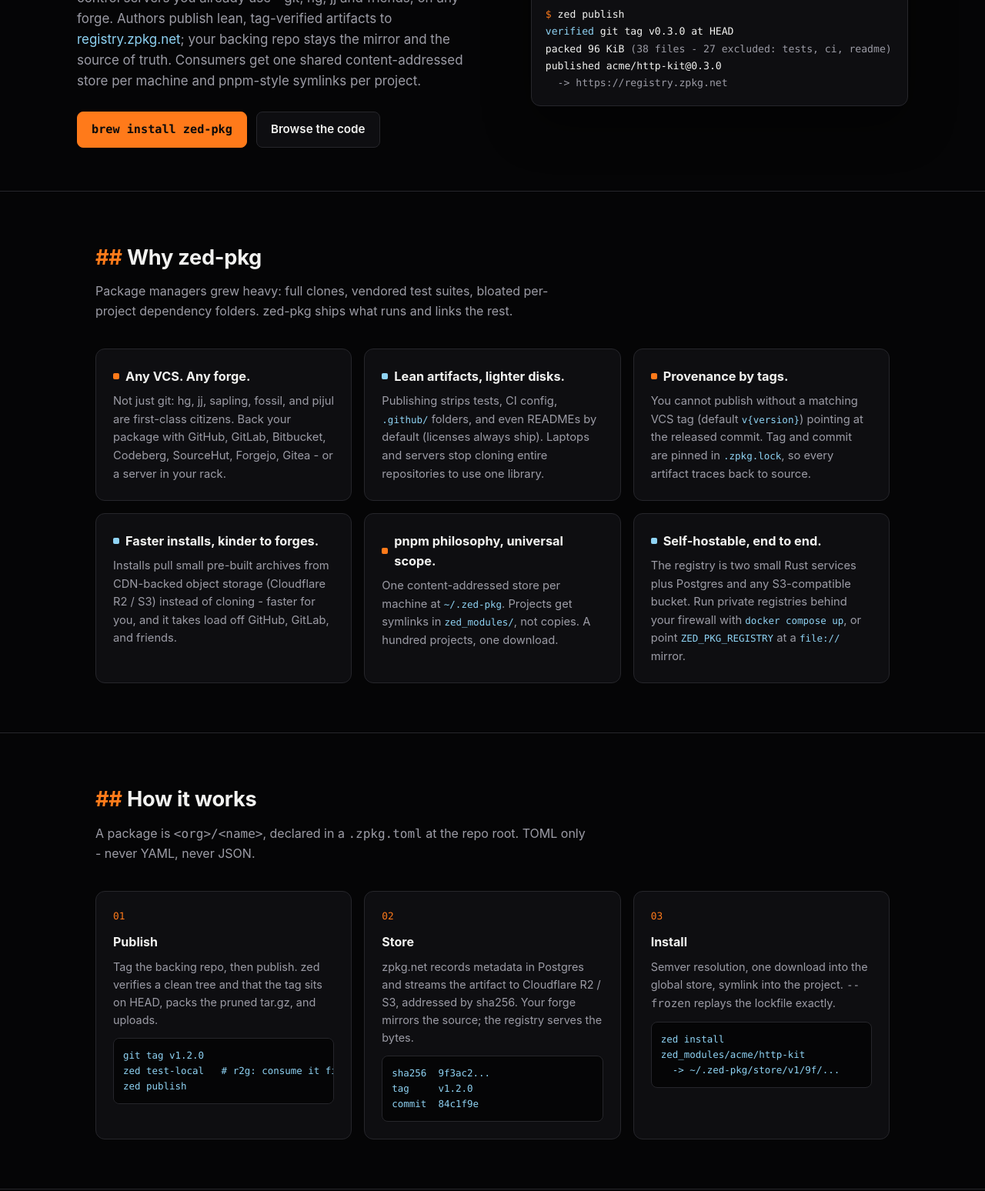
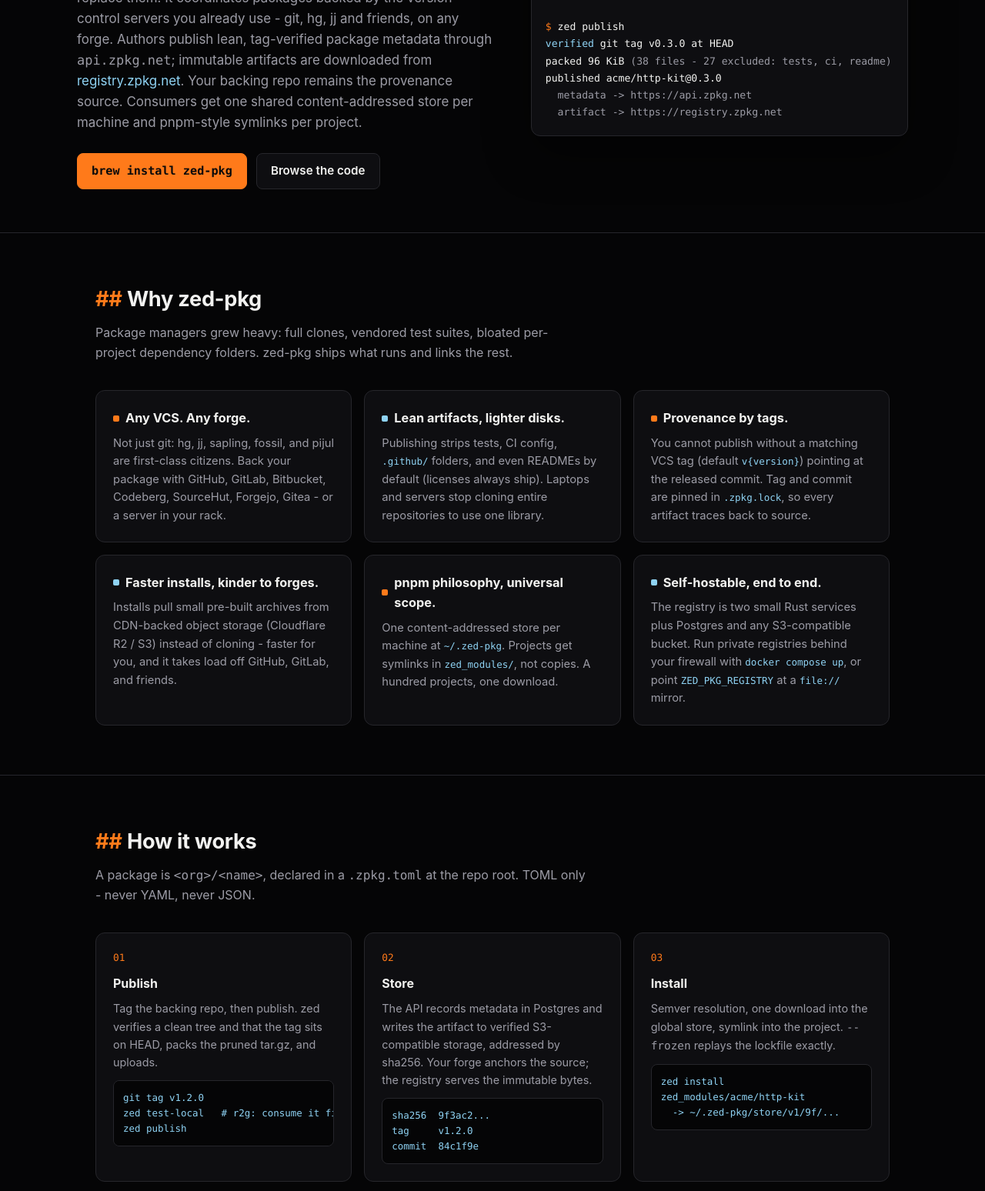
Before and after one commit to zed-pkg/zed-pkg.github.io, an Astro site: page / in a window 1280 px wide. Shown: the part 378-1926 px from the top of the page at 77% size. Built offline with nearby package versions, Linux system fonts and the light colour scheme; Astro itself is replaced by a stand-in of ours; no server answers.

Commit message:
docs(site): align canonical public service roles

```diff
--- a/astro.config.mjs
+++ b/astro.config.mjs
@@ -2,8 +2,8 @@
 
 // Served at https://zpkg.net (GitHub Pages custom domain; public/CNAME).
 // DNS lives in zed-infra/terraform/cloudflare — see docs/dns-zpkg-net.md
-// there for the cutover runbook. registry.zpkg.net is the API,
-// web.zpkg.net the registry UI; zpkg.tech is parked.
+// there for the cutover runbook. api.zpkg.net is the API,
+// registry.zpkg.net the artifact surface, and app.zpkg.net the browser UI.
 export default defineConfig({
   site: "https://zpkg.net",
 });
--- a/src/layouts/Base.astro
+++ b/src/layouts/Base.astro
@@ -9,7 +9,7 @@
 
 const {
   title = "zed-pkg — install packages, not repositories",
-  description = "zed-pkg is the universal package manager backed by the VCS hosts you already use: git, hg, jj and friends on GitHub, GitLab, Bitbucket, Codeberg, or your own servers. Lean, tag-verified artifacts; pnpm-style symlinks; container-first installs; self-hostable.",
+  description = "Zed supplements ecosystem-native package managers with cross-ecosystem coordination backed by the VCS hosts you already use. Lean, tag-verified artifacts; pnpm-style symlinks; container-first installs; self-hostable.",
 } = Astro.props;
 
 // Public content stays on zpkg.net. Authentication and account data terminate
--- a/src/pages/index.astro
+++ b/src/pages/index.astro
@@ -22,13 +22,14 @@
       <span class="eyebrow">v0.1 - early access</span>
       <h1>Install <span class="z">packages</span>, not repositories.</h1>
       <p class="lede">
-        zed-pkg is a universal package manager backed by the version-control
-        servers you already use - git, hg, jj and friends, on any forge.
-        Authors publish lean, tag-verified artifacts to
-        <a href="https://registry.zpkg.net">registry.zpkg.net</a>; your backing repo stays the
-        mirror and the source of truth. Consumers get one shared
-        content-addressed store per machine and pnpm-style symlinks per
-        project.
+        Zed supplements ecosystem-native package managers; it does not replace them.
+        It coordinates packages backed by the version-control servers you
+        already use - git, hg, jj and friends, on any forge. Authors publish
+        lean, tag-verified package metadata through
+        <code>api.zpkg.net</code>; immutable artifacts are downloaded from
+        <a href="https://registry.zpkg.net">registry.zpkg.net</a>. Your backing
+        repo remains the provenance source. Consumers get one shared
+        content-addressed store per machine and pnpm-style symlinks per project.
       </p>
       <div class="cta">
         <a class="btn primary mono" href="https://github.com/zed-pkg/zed-cli">brew install zed-pkg</a>
@@ -50,7 +51,8 @@
 <span class="b">verified</span> git tag v0.3.0 at HEAD
 packed 96 KiB <span class="c">(38 files - 27 excluded: tests, ci, readme)</span>
 published acme/http-kit@0.3.0
-  <span class="c">-&gt; https://registry.zpkg.net</span></pre>
+  <span class="c">metadata -&gt; https://api.zpkg.net</span>
+  <span class="c">artifact -&gt; https://registry.zpkg.net</span></pre>
     </div>
   </header>
 
@@ -144,9 +146,9 @@
         <div class="step">
           <h3>Store</h3>
           <p>
-            zpkg.net records metadata in Postgres and streams the artifact to
-            Cloudflare R2 / S3, addressed by sha256. Your forge mirrors the
-            source; the registry serves the bytes.
+            The API records metadata in Postgres and writes the artifact to
+            verified S3-compatible storage, addressed by sha256. Your forge
+            anchors the source; the registry serves the immutable bytes.
           </p>
           <pre>sha256  9f3ac2...
 tag     v1.2.0
@@ -310,7 +312,7 @@
       <div class="section-head">
         <h2><span class="tick">##</span> Backed by the forges you already trust</h2>
         <p>
-          zpkg.net is the primary artifact host; the repo you declare in
+          registry.zpkg.net is the public artifact host; the repo you declare in
           <code>.zpkg.toml</code> is the mirror, the backup, and the
           provenance anchor.
         </p>
```
Also changed, not shown: README.md, 1 other file.
